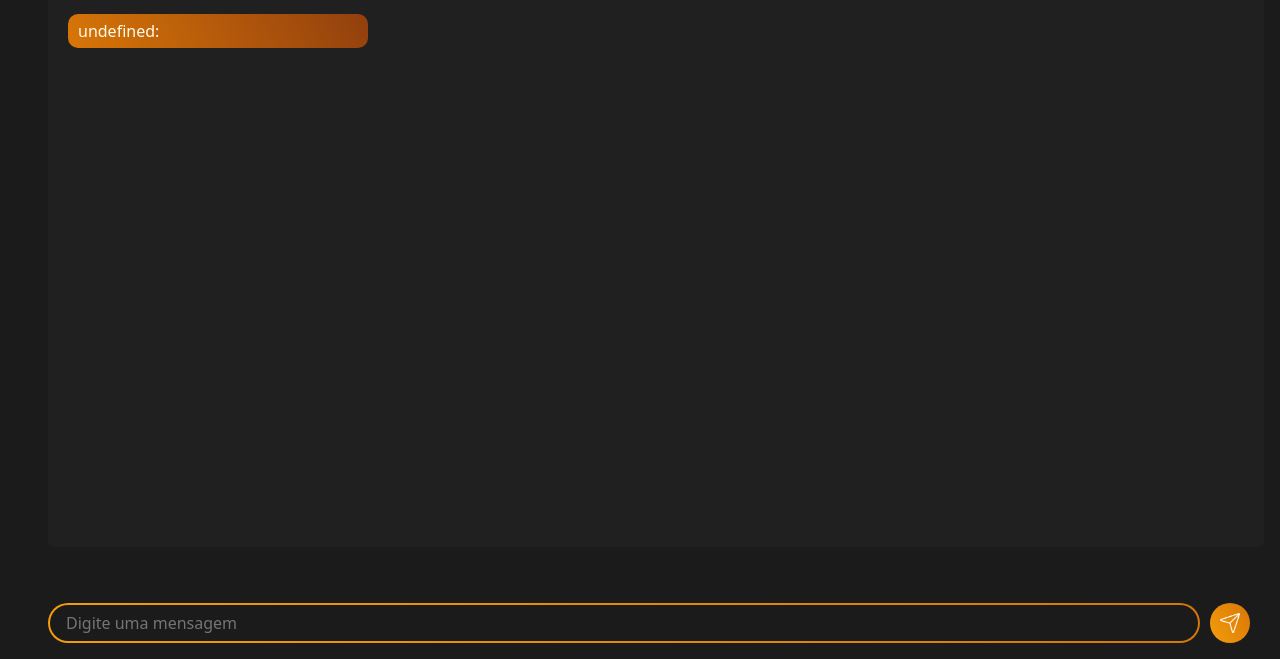
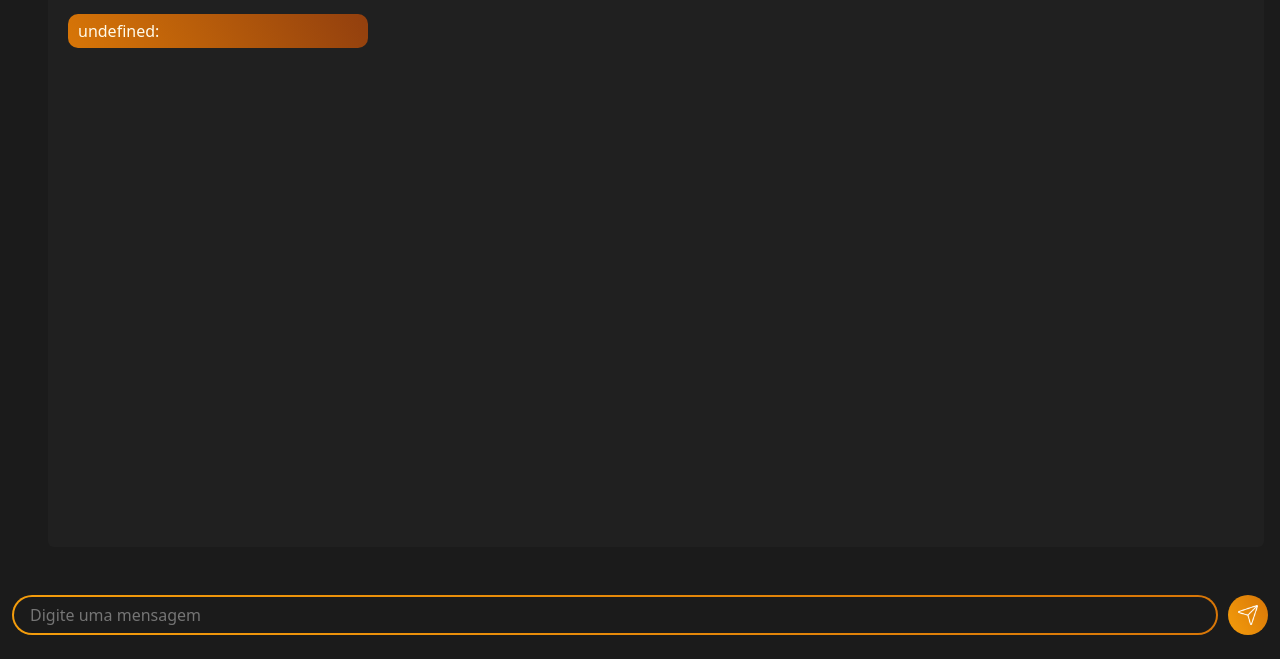
Before and after one commit to LuccasArruda/web-socket, a plain HTML site: page view/index.html in a window 1280 px wide. Both pictures are taken after a click on the button 1230 px from the left and 764 px from the top of the page. Shown: the part 141-800 px from the top of the page. Drawn offline with nearby package versions, Linux system fonts and the light colour scheme.

Commit message:
feat: externalizar arquivo javascript do index

```diff
--- a/view/assets/css/index.css
+++ b/view/assets/css/index.css
@@ -11,6 +11,22 @@
     --cinza-fundo: rgb(27, 27, 27);
 }
 
+/* Estilização de Scrollbar */
+::-webkit-scrollbar-track{
+    background: var(--cinza-conversas);
+}
+
+::-webkit-scrollbar-thumb{
+    background: linear-gradient(60deg, var(--amarelo-secundario), var(--laranja));
+    border-radius: 30px;
+}
+
+::-webkit-scrollbar{
+    width: 5px;
+    background-color: var(--laranja);
+}
+
+/* Fundos */
 .bg-cinza-fundo{
     background-color: var(--cinza-fundo);
 }
@@ -39,6 +55,7 @@
     background: linear-gradient(60deg, var(--amarelo-principal), var(--amarelo-secundario));
 }
 
+/* cores de fonte */
 .text-laranja-mediano{
     color: var(--laranja-mediano);
 }
@@ -67,8 +84,23 @@
     color: var(--cinza-conversas);
 }
 
+/* bordas */
 .border-amarelo-principal{
     border: solid var(--amarelo-principal) 1px;
+}
+
+/* elementos */
+.logo-site{
+    width: 50px;
+    height: 50px;
+    padding: 10px;
+    margin: 0px 10px 0px 10px;
+
+    img{
+        width: 100%;
+        height: 100%;
+        object-fit: cover;
+    }
 }
 
 .mensagens-conversa{
@@ -97,16 +129,14 @@
     }
 }
 
-.logo-site{
-    width: 50px;
-    height: 50px;
-    padding: 10px;
-    margin: 0px 10px 0px 10px;
-
-    img{
+.input-mensagem {
+    padding: 2px;
+    input {
+        outline: none;
+        border: none;
+        border-radius: 3px;
         width: 100%;
         height: 100%;
-        object-fit: cover;
     }
 }
 
@@ -117,7 +147,7 @@
     width: 40px;
     height: 40px;
     padding: 6px;
-    margin: 0px 10px;
+    margin: 0px 0px 0px 10px;
     transition-duration: 250ms;
 
     img{
@@ -128,15 +158,3 @@
 .btn-enviar:hover{
     transform: scale(1.15);
 }
-
-.input-mensagem {
-    padding: 2px;
-    width: 90%;
-    input {
-        outline: none;
-        border: none;
-        border-radius: 3px;
-        width: 100%;
-        height: 100%;
-    }
-}
--- /dev/null
+++ b/view/assets/js/index.js
@@ -0,0 +1,38 @@
+    const ws = new WebSocket("ws://localhost:8081");
+    let nomeDoCabra
+    ws.onopen = () => {
+        console.log("Conectado ao servidor WebSocket");
+        nomeDoCabra = window.prompt("Digite seu nome:")
+        console.log(nomeDoCabra)
+    };
+
+    ws.onmessage = (event) => {
+        const chatLog = document.getElementById("chatLog");
+        const message = document.createElement("div");
+        message.textContent = "Servidor " + event.data;
+        chatLog.appendChild(message);
+    };
+
+    ws.onclose = () => {
+        console.log("Conexão fechada com o servidor WebSocket");
+    };
+
+    function sendMessage() {
+        const input = document.getElementById("messageInput");
+        const message = input.value;
+        ws.send(message);
+
+        const chatLog = document.getElementById("chatLog");
+        const userMessage = document.createElement("div");
+        userMessage.textContent = `${nomeDoCabra}: ${message}`
+        chatLog.appendChild(userMessage);
+
+        input.value = "";
+    }
+
+    document.getElementById('messageInput').addEventListener('keydown', function (event) {
+        if (event.key === 'Enter') {
+            event.preventDefault();
+            sendMessage();
+        }
+    });
--- a/view/index.html
+++ b/view/index.html
@@ -10,16 +10,16 @@
 <body class="bg-cinza-fundo">
     <header class="d-flex fixed-top bg-gradiente-amarelo-principal-laranja-mediano p-1 text-center">
         <div class="rounded-circle bg-dark logo-site">
-            <img class="" src="assets/img/chat.png" alt="">
+            <img src="assets/img/chat.png" alt="">
         </div>
         <h1 class="cinza-fundo">Socket<span class="text-laranja">Talk</span></h1>
     </header>
     <main class="p-5">
-        <div class="fixed-bottom d-flex mb-3 mx-5 w-100">
-            <div class="input-mensagem bg-gradiente-amarelo-principal-secundario rounded-5"> <!--flex-grow-1-->
+        <div class="fixed-bottom row flex p-4">
+            <div class="col input-mensagem bg-gradiente-amarelo-principal-secundario rounded-5">
                 <input class="rounded-5 px-3 bg-cinza-fundo text-amarelo-claro" type="text" id="messageInput" placeholder="Digite uma mensagem" />
             </div>
-            <button class="justify-content-end btn-enviar bg-gradiente-amarelo-principal-secundario" onclick="sendMessage()">
+            <button class="btn-enviar bg-gradiente-amarelo-principal-secundario" onclick="sendMessage()">
                 <img class="w-100 h-100 p-1" src="assets/img/send.png" alt="">
             </button>
         </div>
@@ -33,39 +33,7 @@
         </div>
     </main>
 
-    <script>
-        const ws = new WebSocket("ws://localhost:8081");
-        let nomeDoCabra
-        ws.onopen = () => {
-            console.log("Conectado ao servidor WebSocket");
-            nomeDoCabra = window.prompt("Digite seu nome:")
-            console.log(nomeDoCabra)
-        };
-
-        ws.onmessage = (event) => {
-            const chatLog = document.getElementById("chatLog");
-            const message = document.createElement("div");
-            message.textContent = "Servidor " + event.data;
-            chatLog.appendChild(message);
-        };
-
-        ws.onclose = () => {
-            console.log("Conexão fechada com o servidor WebSocket");
-        };
-
-        function sendMessage() {
-            const input = document.getElementById("messageInput");
-            const message = input.value;
-            ws.send(message);
-
-            const chatLog = document.getElementById("chatLog");
-            const userMessage = document.createElement("div");
-            userMessage.textContent = `${nomeDoCabra}: ${message}`
-            chatLog.appendChild(userMessage);
-
-            input.value = "";
-        }
-    </script>
+    <script src="assets/js/index.js"></script>
     <script src="https://cdn.jsdelivr.net/npm/bootstrap@5.3.3/dist/js/bootstrap.bundle.min.js" integrity="sha384-YvpcrYf0tY3lHB60NNkmXc5s9fDVZLESaAA55NDzOxhy9GkcIdslK1eN7N6jIeHz" crossorigin="anonymous"></script>
 </body>
 </html>
```
